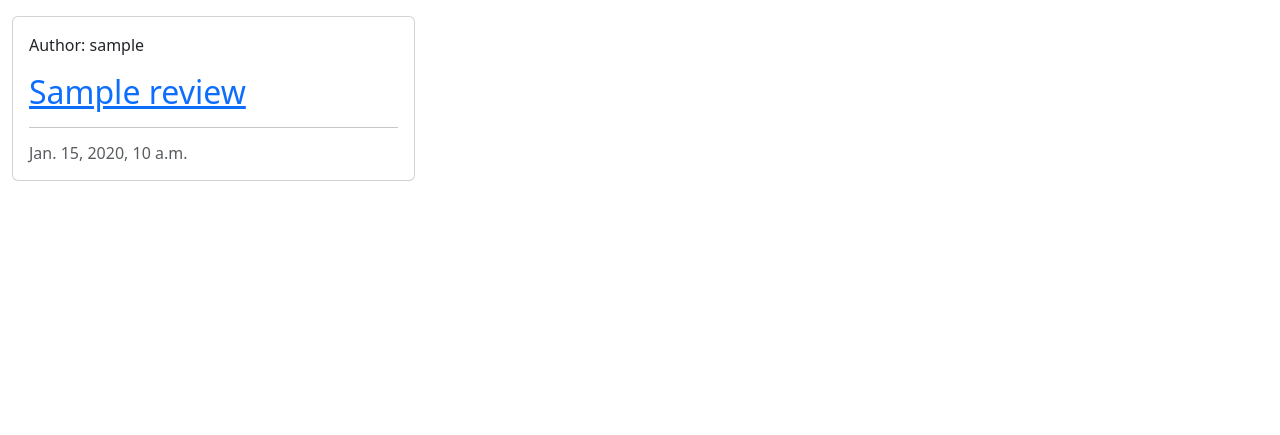
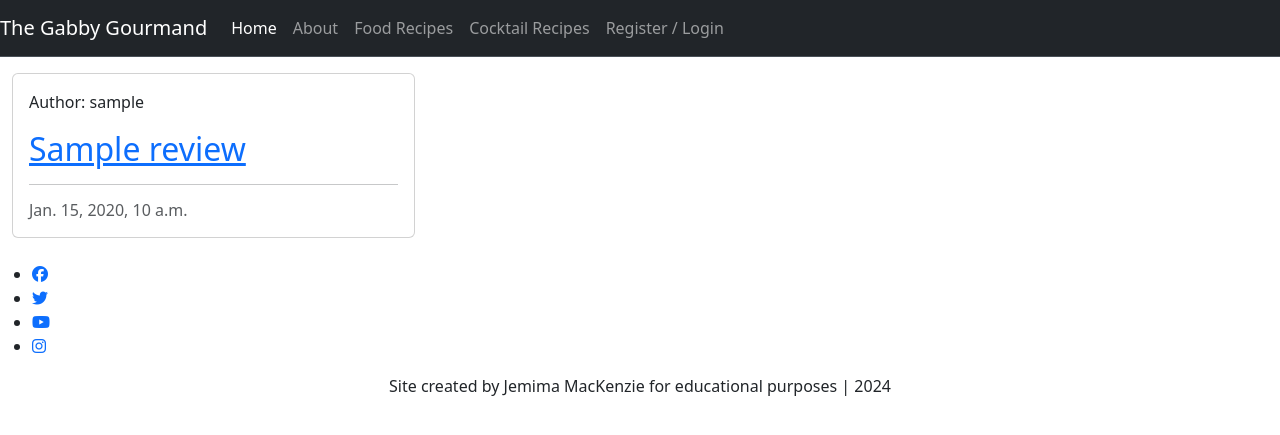
Before and after one commit to Jem212Mac/the-gabby-gourmand, a Django app: page / in a window 1280 px wide. Shown: the top 435 px of the page. Run offline with Django 4.2, Linux system fonts and the light colour scheme; tables that the repository leaves empty hold one stand-in row (values such as "Sample post"); some libraries are stand-ins or nearby versions.

Commit message:
feat: Add navbar and footer to base.html

```diff
--- a/gabbygourmand/settings.py
+++ b/gabbygourmand/settings.py
@@ -28,9 +28,9 @@ TEMPLATES_DIR = os.path.join(BASE_DIR, 'templates')
 SECRET_KEY = os.environ.get("SECRET_KEY")
 
 # SECURITY WARNING: don't run with debug turned on in production!
-DEBUG = False
+DEBUG = True
 
-ALLOWED_HOSTS = ['8000-jem212mac-thegabbygourm-hkesneuoxc2.ws-eu110.gitpod.io','.herokuapp.com']
+ALLOWED_HOSTS = ['8000-jem212mac-thegabbygourm-hkesneuoxc2.ws-eu112.gitpod.io','.herokuapp.com']
 
 
 # Application definition
--- a/templates/base.html
+++ b/templates/base.html
@@ -1,17 +1,56 @@
 {% url 'home' as home_url %}
 
 <!DOCTYPE html>
+<html lang="en">
 
 <head>
+    <meta charset="UTF-8">
+    <meta http-equiv="X-UA-Compatible" content="IE=edge">
+    <meta name="viewport" content="width=device-width, initial-scale=1.0">
+
     <title>The Gabby Gourmand - We love to talk about food!</title>
-    <meta name="viewport" content="width=device-width, initial-scale=1"/>
 
     <!-- Bootstrap CSS -->
     <link href="https://cdn.jsdelivr.net/npm/bootstrap@5.3.3/dist/css/bootstrap.min.css" rel="stylesheet"
-    integrity="sha384-QWTKZyjpPEjISv5WaRU9OFeRpok6YctnYmDr5pNlyT2bRjXh0JMhjY6hW+ALEwIH" crossorigin="anonymous">
+        integrity="sha384-QWTKZyjpPEjISv5WaRU9OFeRpok6YctnYmDr5pNlyT2bRjXh0JMhjY6hW+ALEwIH" crossorigin="anonymous">
 </head>
 
 <body>
+
+    <!-- Header with Navigation -->
+
+    <header class="navbar navbar-expand-md bg-dark border-bottom border-body" data-bs-theme="dark">
+        <a class="navbar-brand" href="{% url 'home' %}">
+            The Gabby Gourmand
+        </a>
+
+        <!-- Navbar toggler -->
+        <button class="navbar-toggler" type="button" data-bs-toggle="collapse" data-bs-target="#navbarContent"
+            aria-controls="navbarContent" aria-expanded="false" aria-label="Menu with links to internal pages">
+            <span class="navbar-toggler-icon"></span>
+        </button>
+
+        <!-- Navbar content -->
+        <div class="collapse navbar-collapse" id="navbarContent">
+            <ul class="navbar-nav mr-auto">
+                <li class="nav-item">
+                    <a class="nav-link {% if request.path == home_url %}active{% endif %}"
+                        href="{% url 'home' %}">Home</a>
+                </li>
+                <li class="nav-item">
+                    <a class="nav-link" href="#">About</a>
+                </li>
+                <li class="nav-item">
+                    <a class="nav-link" href="#">Food Recipes</a>
+                </li>
+                <li class="nav-item">
+                    <a class="nav-link" href="#">Cocktail Recipes</a>
+                </li>
+                <li class="nav-item">
+                    <a class="nav-link" href="#">Register / Login</a>
+                </li>
+            </ul>
+    </header>
 
     <main>
         {% block content %}
@@ -21,12 +60,45 @@
 
     <!-- Footer -->
     <footer>
+        <ul id="social-networks">
+            <li><a href="https://www.facebook.com/"
+                target="_blank"
+                rel="noopener"
+                aria-label="Visit our facebook page (opens in a new tab)">
+                <i class="fa-brands fa-facebook"></i></a>
+            </li>
+            <li><a href="https://www.twitter.com/"
+                target="_blank"
+                rel="noopener"
+                aria-label="Visit our twitter page (opens in a new tab)">
+                <i class="fa-brands fa-twitter"></i></a>
+            </li>
+            <li><a href="https://www.youtube.com/"
+                target="_blank"
+                rel="noopener"
+                aria-label="Visit our youtube page (opens in a new tab)">
+                <i class="fa-brands fa-youtube"></i></a>
+            </li>
+            <li><a href="https://www.instagram.com/"
+                target="_blank"
+                rel="noopener"
+                aria-label="Visit our instagram page (opens in a new tab)">
+                <i class="fa-brands fa-instagram"></i></a>
+            </li>
+        </ul>
+        <p class="text-center">
+            {% block copyright %}
+            Site created by Jemima MacKenzie for educational purposes | 2024
+            {% endblock copyright %}
+        </p>
     </footer>
 
+    <!-- Font Awesome Link -->
+    <script src="https://kit.fontawesome.com/c2f2557f2c.js" crossorigin="anonymous"></script>
 
     <script src="https://cdn.jsdelivr.net/npm/bootstrap@5.3.3/dist/js/bootstrap.bundle.min.js"
-    integrity="sha384-YvpcrYf0tY3lHB60NNkmXc5s9fDVZLESaAA55NDzOxhy9GkcIdslK1eN7N6jIeHz"
-    crossorigin="anonymous"></script>
+        integrity="sha384-YvpcrYf0tY3lHB60NNkmXc5s9fDVZLESaAA55NDzOxhy9GkcIdslK1eN7N6jIeHz" crossorigin="anonymous">
+    </script>
 
 </body>
 
```
